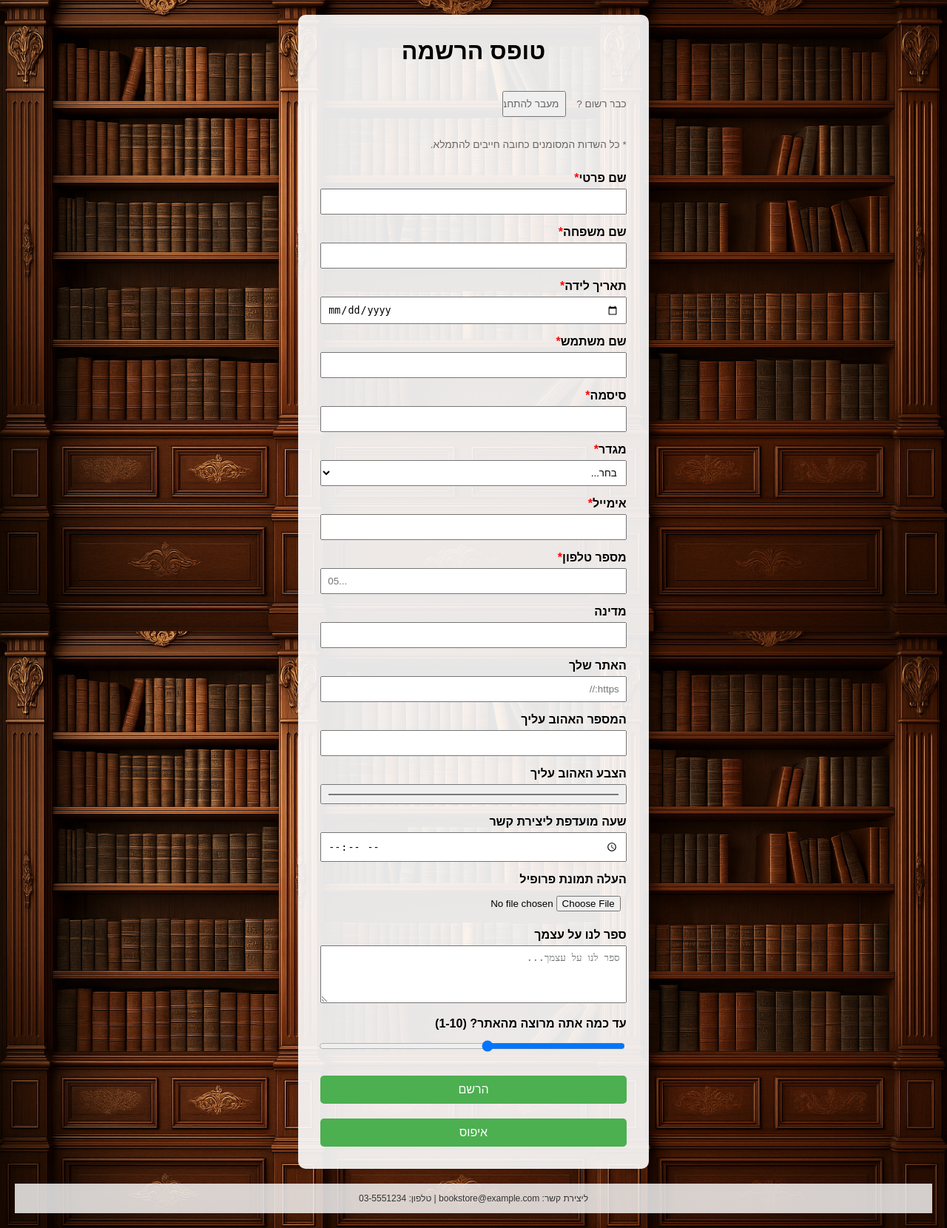
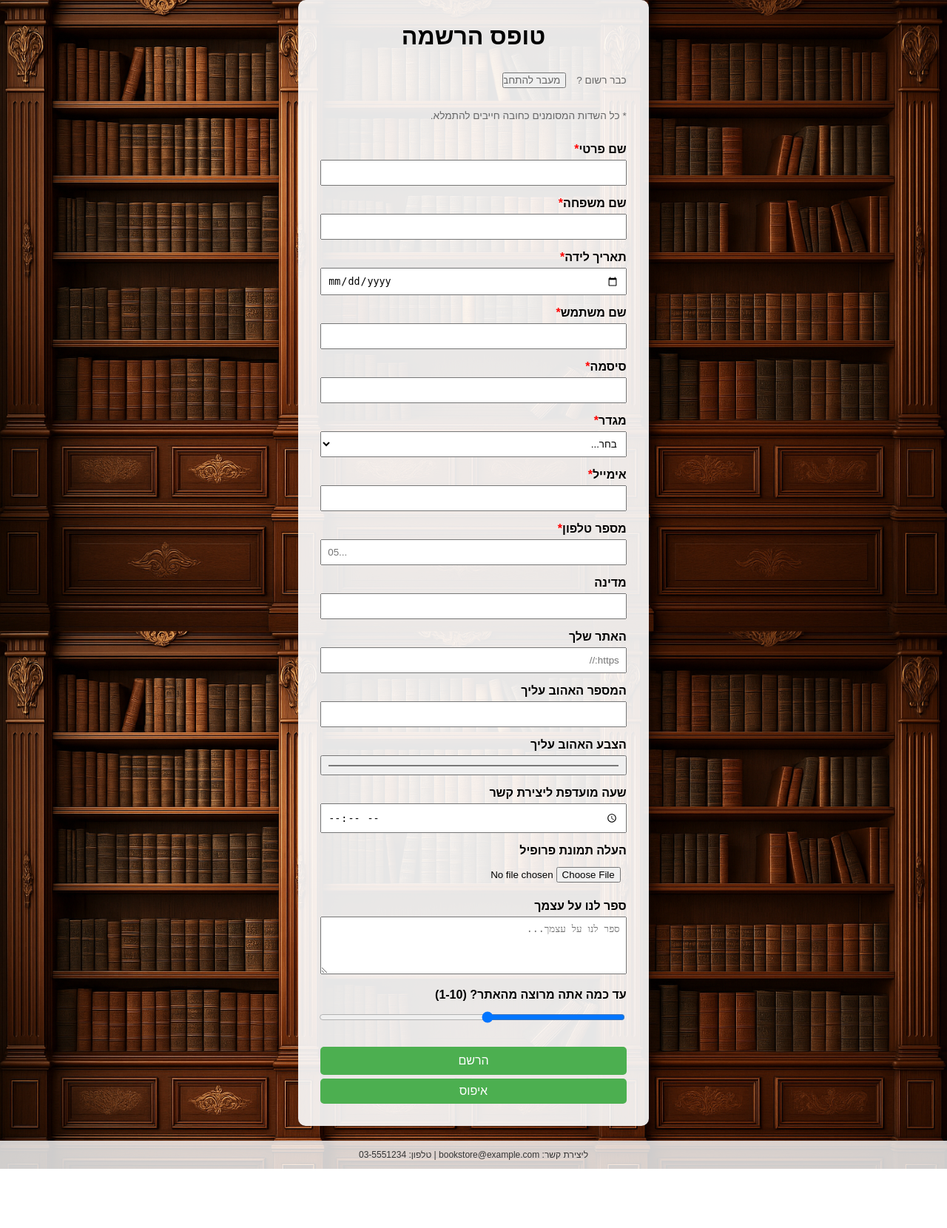
Before and after one commit to MadesX/MR.Book, a PHP site: page /registration.html in a window 1280 px wide. Shown: the whole page at 74% size. After the commit the page ends 1580 px from the top, so only its background shows below. Run offline with PHP 8.4, Linux system fonts and the light colour scheme.

Commit message:
Update registration.css

```diff
--- a/registration.css
+++ b/registration.css
@@ -1,9 +1,14 @@
+html, body {
+	height: 100%;
+	margin: 0;
+	padding: 0;
+}
+
 body {
 	font-family: Arial, sans-serif;
 	padding: 0;
 	background: url('images/bookstore-background.jpg') no-repeat center center fixed;
 	background-size: cover;
-	margin: 20px;
 }
 
 h1 {
@@ -36,14 +41,14 @@
 	position: absolute;
 }
 
-input, select, textarea {
+.form-container form input, select, textarea {
 	width: 100%;
 	padding: 8px;
 	margin-top: 5px;
 	box-sizing: border-box;
 }
 
-input[type="reset"], form button {
+input[type="reset"], .form-container form button {
 	background-color: #4caf50;
 	color: white;
 	border: none;
@@ -62,7 +67,7 @@
 	margin-right: 20px;
 }
 
-input[type="button"] {
+.form-container input[type="button"] {
 	width: 20%;
 	margin-right: 10px;
 	font-size: 0.85rem;
```
